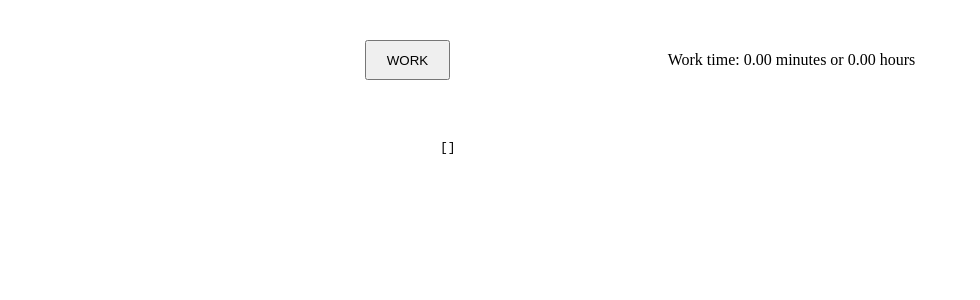
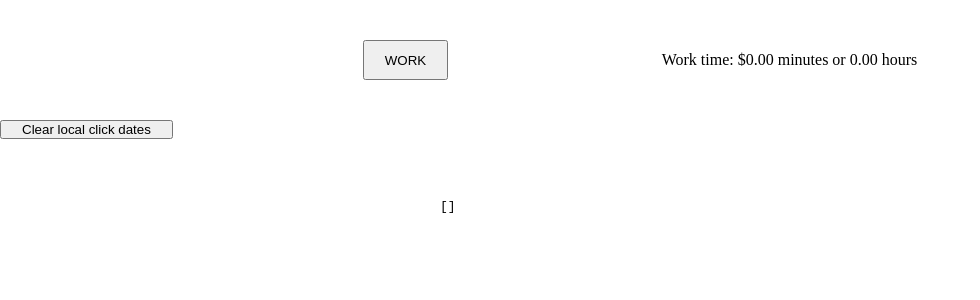
Before and after one commit to lydstyl/211228-work-time, a React (Vite) app: page / in a window 1280 px wide. Shown: the top 300 px of the page, without its empty margins (0-980 px from the left). Built offline with nearby package versions, Linux system fonts and the light colour scheme.

Commit message:
Add new features to keep click dates in local storage.

```diff
--- a/src/App.tsx
+++ b/src/App.tsx
@@ -5,9 +5,12 @@ import { ClickDate } from "./types/types"
 import WorkBreakButton from "./components/WorkBreakButton"
 import Dashboard from "./components/Dashboard"
 import ClickDates from "./components/ClickDates"
+import ClearLocalClickDates from "./components/ClearLocalClickDates"
 
 function App() {
-    const [clickDates, setClickDates] = useState<ClickDate[]>([])
+    const [clickDates, setClickDates] = useState<ClickDate[]>(
+        JSON.parse(localStorage.getItem("localClickDates")) || []
+    )
 
     return (
         <div className="App">
@@ -22,6 +25,8 @@ function App() {
 
             <ClickDates clickDates={clickDates} />
 
+            <ClearLocalClickDates setClickDates={setClickDates} />
+
             <footer>
                 <pre>{JSON.stringify(clickDates, null, 4)}</pre>
             </footer>
--- /dev/null
+++ b/src/components/ClearLocalClickDates.tsx
@@ -0,0 +1,15 @@
+import { ClickDate } from "../types/types"
+
+type ClearLocalProps = {
+    setClickDates: (clickDates: ClickDate[]) => void
+}
+
+export default function ClearLocalClickDates(props: ClearLocalProps) {
+    const handleClick = () => {
+        props.setClickDates([])
+
+        localStorage.removeItem("localClickDates")
+    }
+
+    return <button onClick={handleClick}>Clear local click dates</button>
+}
--- a/src/components/Dashboard.tsx
+++ b/src/components/Dashboard.tsx
@@ -24,10 +24,14 @@ function Dashboard(props: ClickDatesProps) {
         return min
     }
 
-    const getWokringHours = (workingMinutes: number) =>
-        `Work time: ${workingMinutes.toFixed(2)} minutes or ${(
-            workingMinutes / 60
-        ).toFixed(2)} hours`
+    const getWokringHours = (workingMinutes: number) => (
+        <p>
+            <span>Work time: ${workingMinutes.toFixed(2)} minutes or </span>
+            <span className="hours">{`${(workingMinutes / 60).toFixed(
+                2
+            )} hours`}</span>
+        </p>
+    )
 
     const workingMinutes = getWorkingMinutes(clickDates)
     const dashboardContent = getWokringHours(workingMinutes)
--- a/src/components/WorkBreakButton.tsx
+++ b/src/components/WorkBreakButton.tsx
@@ -20,6 +20,8 @@ function WorkBreakButton(props: WorkBreakButtonProps) {
 
         const newClickDates = [...clickDates, newClickDate]
 
+        localStorage.setItem("localClickDates", JSON.stringify(newClickDates))
+
         setClickDates(newClickDates)
     }
 
```
